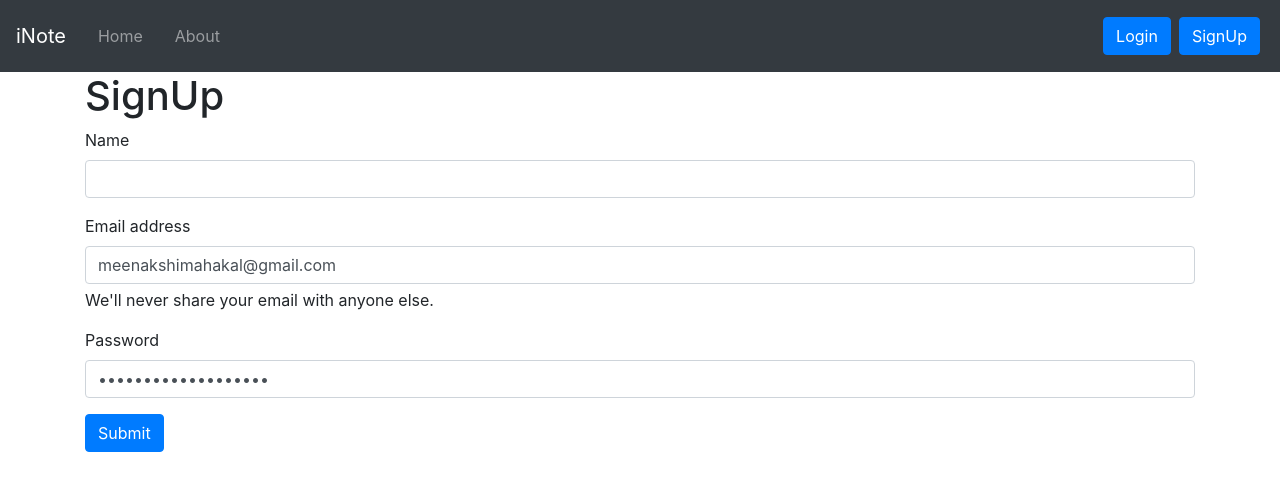
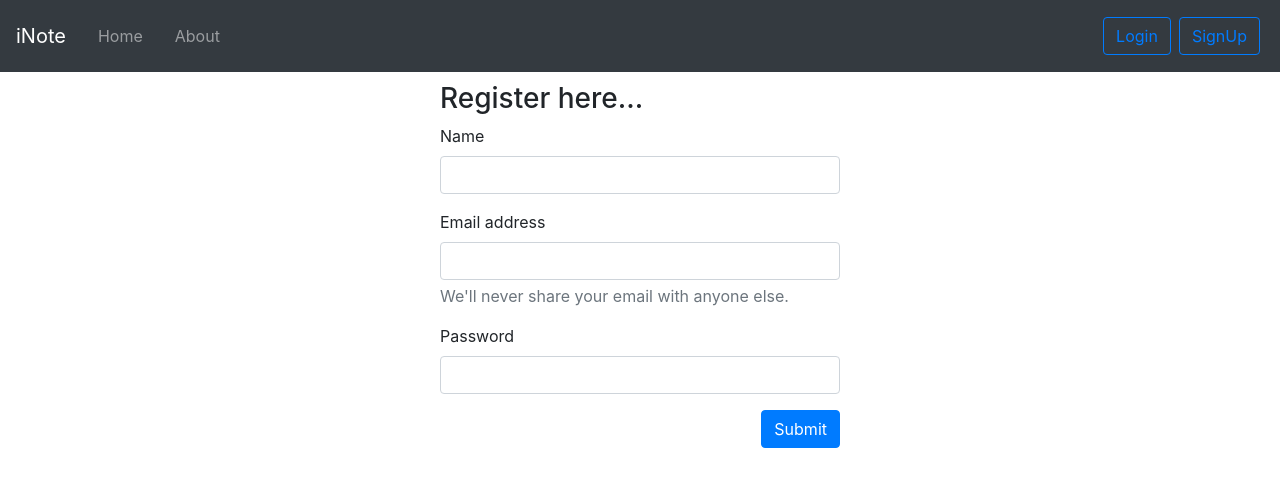
Before and after one commit to magansingh666/inote_front, a React (Create React App) app: page /signin in a window 1280 px wide. Shown: the top 490 px of the page. Built offline with nearby package versions, Linux system fonts and the light colour scheme.

Commit message:
added loading component

```diff
--- /dev/null
+++ b/src/components/Loading.js
@@ -0,0 +1,14 @@
+import React from 'react'
+
+export default function Loading() {
+  return (
+    <div style={{"position": "absolute", "top": "0px", "bottom": "0px", "left": "0px", "right": "0px","height": "100%",
+    "width": "100%", "display": "flex", "justifyContent": "center", "alignItems": "center",
+     "height": "100%", "backgroundColor": "rgba(0,0,0,0.7)",
+    "zIndex": "3" }}>
+
+        <img src='https://i.gifer.com/VAyR.gif'></img>
+
+    </div>
+  )
+}
--- a/src/components/Login.js
+++ b/src/components/Login.js
@@ -2,16 +2,19 @@ import React, { useContext, useState } from 'react'
 import PropTypes from 'prop-types'
 import { useHistory } from 'react-router-dom';
 import noteContext from '../context/noteContext';
+import Loading from './Loading';
 
 const host = process.env.REACT_APP_HOST;
 let url = `${host}/api/auth/login`;
 //http://localhost:5001/api/auth/login
 
 const Login = props => {
+    const [isLoading, setIsLoading] = useState(false);
     const [credentials, setCredentials] = useState({email:"robertkmerton@gmail.com", password: "robertkmerton"});
     let history = useHistory();
 
     const fetchData = async () => {
+        setIsLoading(true);
         let response = await fetch(url , {
             'method' : 'POST',
             'headers' : {
@@ -24,6 +27,7 @@ const Login = props => {
         console.log(response.status);
         try{
             if(response.status === 200){
+            setIsLoading(false);
             const authtoken = json.authtoken;
             localStorage.setItem("token", authtoken);
             history.push("/");
@@ -32,10 +36,12 @@ const Login = props => {
             }
             else{
                 alert("Error. request is not suceessful");
+                setIsLoading(false);
             }
 
         }catch(e){
             alert("Error");
+            setIsLoading(false);
 
         }
 
@@ -50,26 +56,29 @@ const Login = props => {
 
     const onChange = (e) => {
         e.preventDefault();
-        setCredentials();
         setCredentials({...credentials, [e.target.name] : e.target.value});
 
     }
 
   return (
-    <div>
-      <h1>I am Login component</h1>
+    <div style={{"maxWidth": "400px", "margin": "10px auto"}}>
+      <h5 style={{"textAlign": "center"}}>Login</h5>
+      {isLoading && <Loading />}
       <form  onSubmit={handleSubmit}>
                 <div className="mb-3">
-                    <label htmlFor="email" className="form-label">Email address</label>
-                    <input type="email" className="form-control" value={credentials.email} onChange={onChange} id="email" name="email" aria-describedby="emailHelp" />
-                    <div id="emailHelp" className="form-text">We'll never share your email with anyone else.</div>
+                    <label htmlFor="email" className="form-label">Email</label>
+                    <input type="email" className="form-control" value={credentials.email} onChange={onChange}
+                    id="email" name="email" placeholder='Email' aria-describedby="emailHelp" />
+
                 </div>
                 <div className="mb-3">
                     <label htmlFor="password" className="form-label">Password</label>
                     <input type="password" className="form-control" value={credentials.password} onChange={onChange} name="password" id="password" />
                 </div>
+                <div style={{"textAlign": "right"}}>
+                <button type="submit" className="btn btn-primary">Submit</button>
+                </div>
 
-                <button type="submit" className="btn btn-primary">Submit</button>
             </form>
     </div>
   )
--- a/src/components/Navbar.js
+++ b/src/components/Navbar.js
@@ -26,11 +26,11 @@ function Navbar() {
         </ul>
       </div>
       {localStorage.getItem("token") ?
-      <button type="button" class="btn btn-secondary" onClick={handleLogout}>LOGOUT</button> :
-       <>
-       <a className="btn btn-primary mx-1" href="/login" role="button">Login</a>
-       <a className="btn btn-primary mx-1" href="/signin" role="button">SignUp</a>
-       </>
+      <button type="button" class="btn btn-outline-primary" onClick={handleLogout}>LOGOUT</button> :
+       <div>
+       <Link className="btn btn-outline-primary mx-1" to="/login" role="button">Login</Link>
+       <Link className="btn btn-outline-primary mx-1" to="/signin" role="button">SignUp</Link>
+       </div>
 
       }
     </nav>
--- a/src/components/ShowNote.js
+++ b/src/components/ShowNote.js
@@ -11,11 +11,14 @@ const ShowNote = () => {
     const context = useContext(noteContext);
     const {addNote} = context;
     const [note, setNote] = useState({title: "", description: "", tag: "default"})
+    const [disabled, setDisabled] = useState(false);
 
 
-    const handleClick = (e)=>{
+    const handleClick = async (e)=>{
         e.preventDefault();
-        addNote(note.title, note.description, note.tag);
+        setDisabled(true);
+        await addNote(note.title, note.description, note.tag);
+        setDisabled(false);
     }
 
 
@@ -44,10 +47,15 @@ const ShowNote = () => {
                     <Edit4 onChange={onQuillEditorChange}/>
                 </div>
 
+                <div style={{"textAlign": "right", "visibility": !disabled ? "visible": "hidden"}}>
+                <img style={{"visibility": disabled ? "visible": "hidden"}}
+                src='https://i.gifer.com/YlWC.gif' height="50px" width="50px"></img>
+                {<button type="submit" className="btn btn-primary"
+                onClick={handleClick}>SAVE</button>}
+
+                </div>
 
 
-
-                <button type="submit" className="btn btn-primary" onClick={handleClick}>SAVE</button>
             </form>
         </div>
     )
--- a/src/components/Signup.js
+++ b/src/components/Signup.js
@@ -2,20 +2,23 @@ import React, { useContext, useState } from "react";
 import PropTypes from "prop-types";
 import { useHistory } from "react-router-dom";
 import noteContext from "../context/noteContext";
+import Loading from "./Loading";
 
 const host = process.env.REACT_APP_HOST;
 let url = `${host}/api/auth/createuser`;
 
 const Signup = (props) => {
+  const [isLoading, setIsLoading] = useState(false);
   const [credentials, setCredentials] = useState({
-    email: "meenakshimahakal@gmail.com",
-    password: "iamsanyonigaitaagni",
+    email: "",
+    password: "",
     name: "",
   });
   let history = useHistory();
   const { setAlertMessage } = useContext(noteContext);
 
   const fetchData = async () => {
+    setIsLoading(true);
     let response = await fetch(url, {
       method: "POST",
       headers: {
@@ -28,13 +31,16 @@ const Signup = (props) => {
     try {
       const authtoken = json.authtoken;
       if (!authtoken) {
+        setIsLoading(false);
         setAlertMessage("Invalid Credential or may be user already exist");
         return;
       }
       console.log(authtoken);
+      setIsLoading(false);
       setAlertMessage("Sign Up Success. Now you  can login with your credentials");
       history.push("/login");
     } catch (e) {
+      setIsLoading(false);
       setAlertMessage("Invalid Credential or may be user already exist");
     }
   };
@@ -52,8 +58,8 @@ const Signup = (props) => {
   };
 
   return (
-    <div>
-      <h1>SignUp</h1>
+    <div style={{"width": "400px", "margin": "10px auto"}}>
+      <h3>Register here...</h3>
       <form onSubmit={handleSubmit}>
         <div className="mb-3">
           <label htmlFor="name" className="form-label">
@@ -82,7 +88,7 @@ const Signup = (props) => {
             name="email"
             aria-describedby="emailHelp"
           />
-          <div id="emailHelp" className="form-text">
+          <div id="emailHelp" className="form-text text-secondary">
             We'll never share your email with anyone else.
           </div>
         </div>
@@ -99,11 +105,17 @@ const Signup = (props) => {
             id="password"
           />
         </div>
-
+        <div style={{"textAlign": "right"}}>
         <button type="submit" className="btn btn-primary">
           Submit
         </button>
+
+        </div>
+
+
       </form>
+
+      {isLoading && <Loading />}
     </div>
   );
 };
```
Also changed, not shown: firebase.json.
